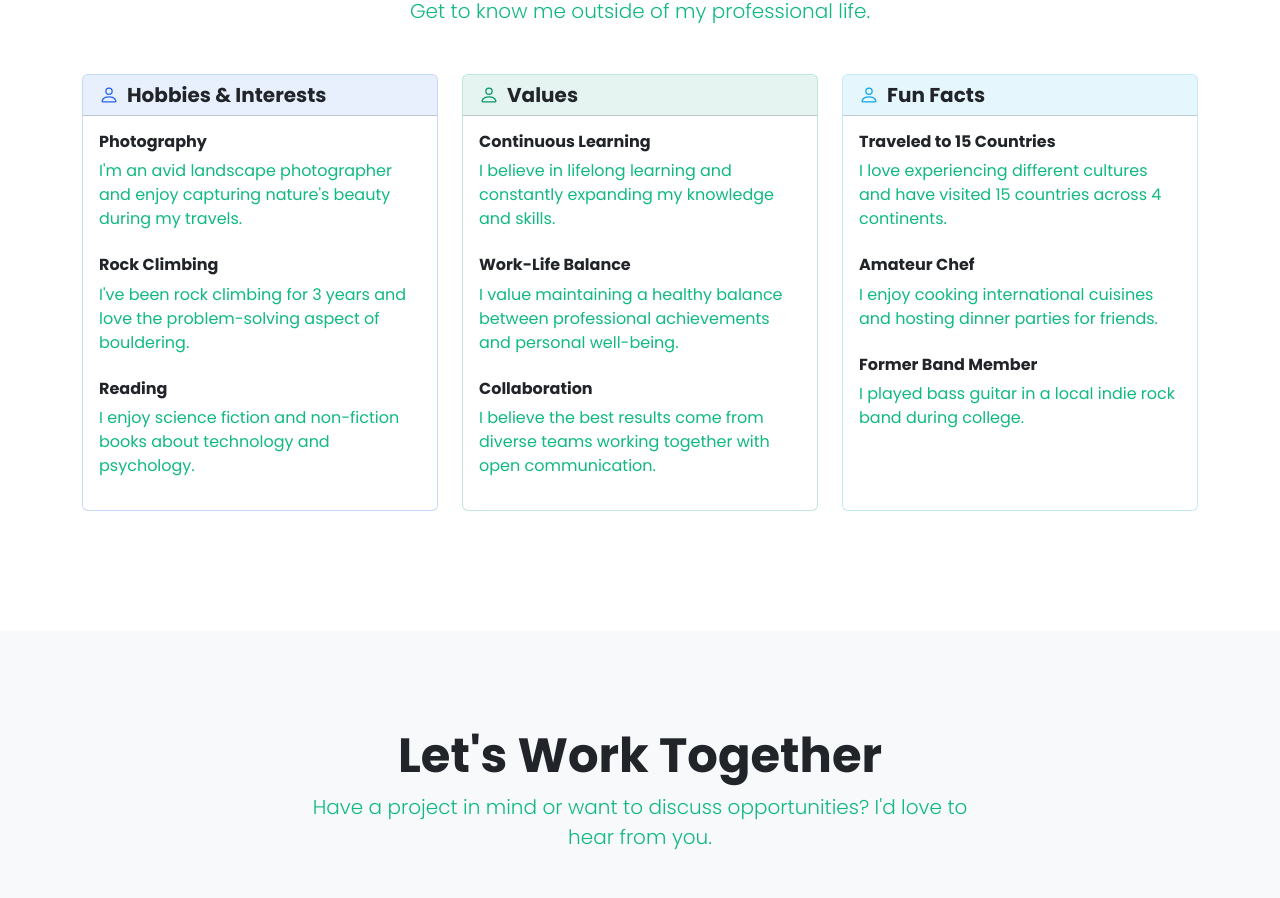
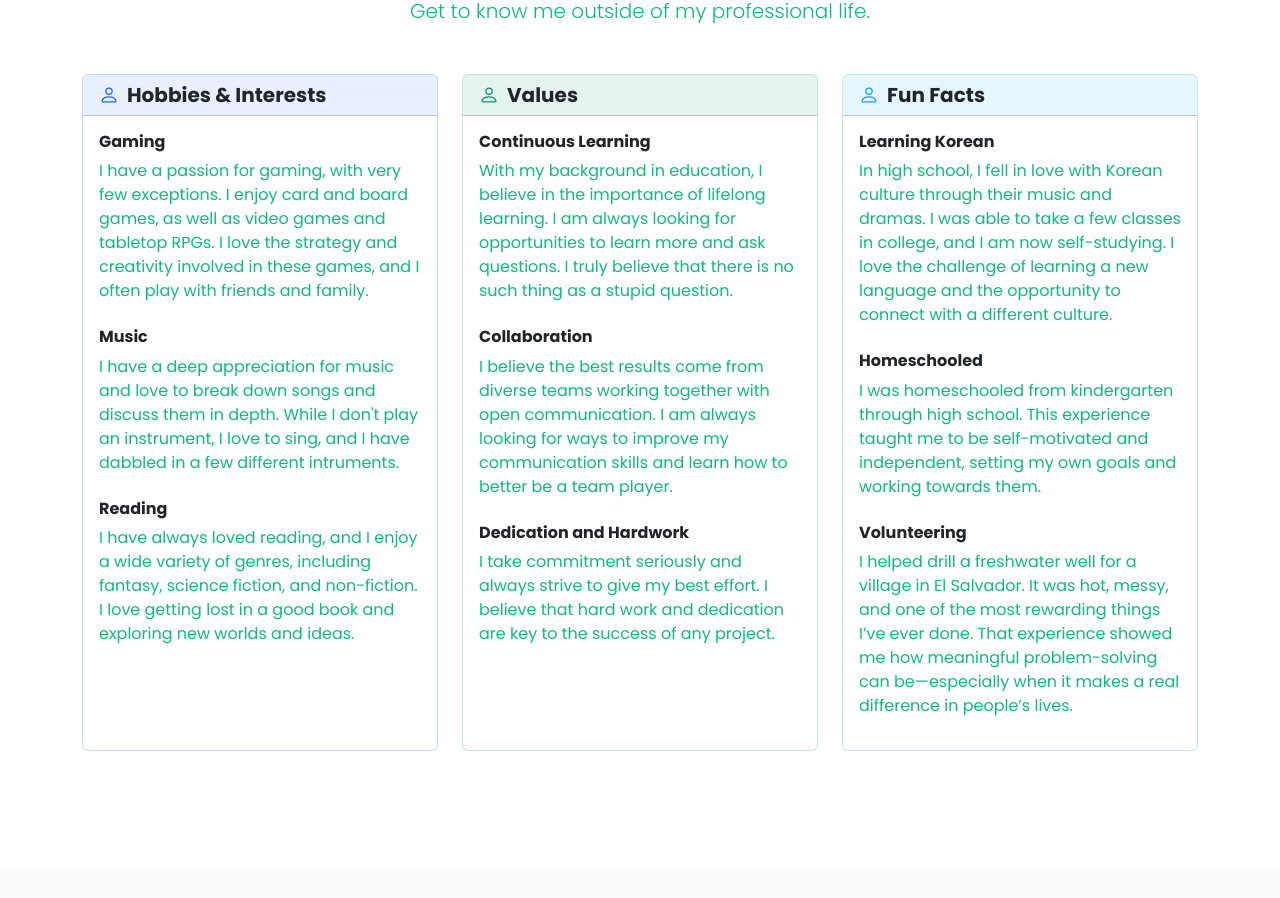
Before and after one commit to HIPgirl95/hannah-hogan-portfolio, a React (Create React App) app: page / in a window 1280 px wide. Shown: the part 4054-4952 px from the top of the page. Built offline with nearby package versions, Linux system fonts and the light colour scheme; a web font is replaced by a local one.

Commit message:
Update Personal.js

```diff
--- a/src/components/Personal.js
+++ b/src/components/Personal.js
@@ -25,24 +25,30 @@ function Personal() {
               </Card.Header>
               <Card.Body>
                 <div className="mb-4">
-                  <h4 className="h6 fw-bold">Photography</h4>
+                  <h4 className="h6 fw-bold">Gaming</h4>
                   <p className="text-secondary">
-                    I'm an avid landscape photographer and enjoy capturing
-                    nature's beauty during my travels.
+                    I have a passion for gaming, with very few exceptions. I
+                    enjoy card and board games, as well as video games and
+                    tabletop RPGs. I love the strategy and creativity involved
+                    in these games, and I often play with friends and family.
                   </p>
                 </div>
                 <div className="mb-4">
-                  <h4 className="h6 fw-bold">Rock Climbing</h4>
+                  <h4 className="h6 fw-bold">Music</h4>
                   <p className="text-secondary">
-                    I've been rock climbing for 3 years and love the
-                    problem-solving aspect of bouldering.
+                    I have a deep appreciation for music and love to break down
+                    songs and discuss them in depth. While I don't play an
+                    instrument, I love to sing, and I have dabbled in a few
+                    different intruments.
                   </p>
                 </div>
                 <div>
                   <h4 className="h6 fw-bold">Reading</h4>
                   <p className="text-secondary">
-                    I enjoy science fiction and non-fiction books about
-                    technology and psychology.
+                    I have always loved reading, and I enjoy a wide variety of
+                    genres, including fantasy, science fiction, and non-fiction.
+                    I love getting lost in a good book and exploring new worlds
+                    and ideas.
                   </p>
                 </div>
               </Card.Body>
@@ -60,22 +66,27 @@ function Personal() {
                 <div className="mb-4">
                   <h4 className="h6 fw-bold">Continuous Learning</h4>
                   <p className="text-secondary">
-                    I believe in lifelong learning and constantly expanding my
-                    knowledge and skills.
+                    With my background in education, I believe in the importance
+                    of lifelong learning. I am always looking for opportunities
+                    to learn more and ask questions. I truly believe that there
+                    is no such thing as a stupid question.
                   </p>
                 </div>
                 <div className="mb-4">
-                  <h4 className="h6 fw-bold">Work-Life Balance</h4>
+                  <h4 className="h6 fw-bold">Collaboration</h4>
                   <p className="text-secondary">
-                    I value maintaining a healthy balance between professional
-                    achievements and personal well-being.
+                    I believe the best results come from diverse teams working
+                    together with open communication. I am always looking for
+                    ways to improve my communication skills and learn how to
+                    better be a team player.
                   </p>
                 </div>
                 <div>
-                  <h4 className="h6 fw-bold">Collaboration</h4>
+                  <h4 className="h6 fw-bold">Dedication and Hardwork</h4>
                   <p className="text-secondary">
-                    I believe the best results come from diverse teams working
-                    together with open communication.
+                    I take commitment seriously and always strive to give my
+                    best effort. I believe that hard work and dedication are key
+                    to the success of any project.
                   </p>
                 </div>
               </Card.Body>
@@ -91,24 +102,31 @@ function Personal() {
               </Card.Header>
               <Card.Body>
                 <div className="mb-4">
-                  <h4 className="h6 fw-bold">Traveled to 15 Countries</h4>
+                  <h4 className="h6 fw-bold">Learning Korean</h4>
                   <p className="text-secondary">
-                    I love experiencing different cultures and have visited 15
-                    countries across 4 continents.
+                    In high school, I fell in love with Korean culture through
+                    their music and dramas. I was able to take a few classes in
+                    college, and I am now self-studying. I love the challenge of
+                    learning a new language and the opportunity to connect with
+                    a different culture.
                   </p>
                 </div>
                 <div className="mb-4">
-                  <h4 className="h6 fw-bold">Amateur Chef</h4>
+                  <h4 className="h6 fw-bold">Homeschooled</h4>
                   <p className="text-secondary">
-                    I enjoy cooking international cuisines and hosting dinner
-                    parties for friends.
+                    I was homeschooled from kindergarten through high school.
+                    This experience taught me to be self-motivated and
+                    independent, setting my own goals and working towards them.
                   </p>
                 </div>
                 <div>
-                  <h4 className="h6 fw-bold">Former Band Member</h4>
+                  <h4 className="h6 fw-bold">Volunteering</h4>
                   <p className="text-secondary">
-                    I played bass guitar in a local indie rock band during
-                    college.
+                    I helped drill a freshwater well for a village in El
+                    Salvador. It was hot, messy, and one of the most rewarding
+                    things I’ve ever done. That experience showed me how
+                    meaningful problem-solving can be—especially when it makes a
+                    real difference in people’s lives.
                   </p>
                 </div>
               </Card.Body>
```
